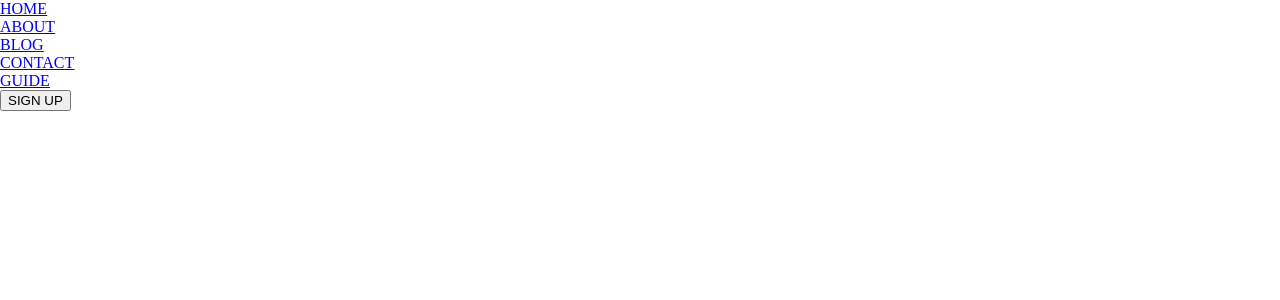
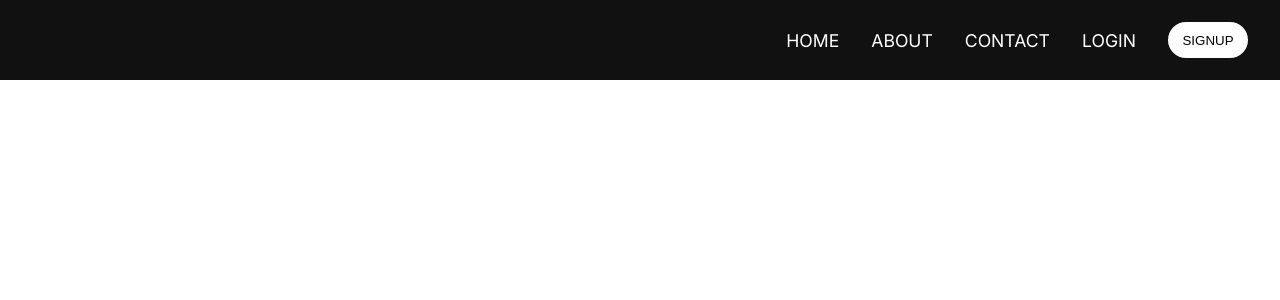
Before and after one commit to dev-triangle/roots-frontend, a React (Create React App) app: page /navbar in a window 1280 px wide. Shown: the top 300 px of the page. Built offline with nearby package versions, Linux system fonts and the light colour scheme.

Commit message:
navbar changed

```diff
--- a/package.json
+++ b/package.json
@@ -3,6 +3,9 @@
   "version": "0.1.0",
   "private": true,
   "dependencies": {
+    "@emotion/react": "^11.10.5",
+    "@emotion/styled": "^11.10.5",
+    "@mui/material": "^5.11.3",
     "@testing-library/jest-dom": "^5.16.5",
     "@testing-library/react": "^13.4.0",
     "@testing-library/user-event": "^13.5.0",
@@ -11,6 +14,7 @@
     "react-helmet": "^6.1.0",
     "react-icons": "^4.7.1",
     "react-router-dom": "^6.4.3",
+    "react-router-hash-link": "^2.4.3",
     "react-scripts": "5.0.1",
     "web-vitals": "^2.1.4"
   },
--- a/src/App.css
+++ b/src/App.css
@@ -1,3 +1,4 @@
 .App{
   overflow: hidden;
+  min-height: 100vh;
 }
--- a/src/components/Navbar/Navbar.css
+++ b/src/components/Navbar/Navbar.css
@@ -1,10 +1,182 @@
-.home_navbar{
-    width: 100%;
-    height: 15vh;
-    background: rgba(0,0,0,0.2);
+.navbar {
+  height: 80px;
+  position: fixed;
+  padding: 0 2rem;
+  z-index: 999;
+  top: 0;
+  width: 100%;
+  background: rgba(82, 40, 136, 0.1);
+  /* backdrop-filter: blur(10px); */
+  transition: .2s ease;
+}
+.nav__signup{
+  background-color: #FFFFFF;
+  width: 5rem;
+  height: 2.25rem;
+  border: #FFFFFF;
+  cursor: pointer;
+  border-radius: 20px;
+}
+.navbar__main {
+  height: 100%;
+  display: flex;
+  align-items: center;
+  justify-content: space-between;
+}
+
+.nav_logo img {
+  height: 100%;
+  width: 135px
+}
+
+.nav_title {
+  font-family: var(--primary-font);
+  font-size: 1.75rem;
+  font-weight: 500;
+  color: white;
+}
+
+.nav_contents {
+  display: flex;
+  align-items: center;
+  justify-content: center;
+  gap: 2rem;
+}
+
+.nav__link {
+  gap: 2.5rem;
+  font-family: var(--primary-font);
+  font-style: normal;
+  align-items: center;
+  color: #ffffff;
+  font-size: 1.1rem;
+  cursor: pointer;
+  font-weight: 400;
+}
+
+.nav__link:hover {
+  opacity: 1;
+}
+
+a {
+  text-decoration: none;
+}
+
+.nav_hamburger {
+  display: none;
+}
+
+.nav_btn {
+  outline: none;
+  padding: 10px 15px;
+  border: 2px solid #FFFFFF;
+  color: #FFFFFF;
+  border-radius: 10px;
+  text-align: center;
+  background: transparent;
+  font-family: var(--primary-font);
+  font-style: normal;
+  font-weight: 400;
+  font-size: 1.1rem;
+  cursor: pointer;
+}
+
+
+@media screen and (max-width: 1200px) {
+  .nav_contents {
+    gap: 1rem;
+  }
+  .nav__link {
+    font-size: 1rem;
+  }
+}
+
+@media screen and (max-width: 992px) {
+  .nav_hamburger {
+    border-radius: 30px;
+    display: flex;
+    align-items: center;
+    justify-content: center;
+    cursor: pointer;
+    width: 40px;
+    height: 40px;
     color: white;
+  }
+
+  .nav_contents, .nav_btn {
+    display: none;
+  }
+
+  .nav_logo img {
+    height: 100%;
+    width: 115px
+  }
+
+  .nam_menu_icon {
+    font-size: 1.75rem;
+    color: var(--tertiary-color);
+  }
+
+  .navbar__mob {
+    background-color: var(--primary-color);
+    height: 100%;
     display: flex;
-    justify-content: space-between;
+    flex-direction: column;
     align-items: center;
-    text-transform: uppercase;
+    justify-content: space-evenly;
+    padding: 0rem 7rem;
+    position: relative;
+  }
+
+  .navbar_mob_close {
+    position: absolute;
+    top: 3rem;
+    right: 3rem;
+    font-size: 2rem;
+    color: white;
+  }
+
+  .navbar__mobcontents {
+    flex: 0.6;
+    display: flex;
+    flex-direction: column;
+    align-items: center;
+    justify-content: center;
+    gap: 3rem;
+  }
+
+  .navmob__link {
+    gap: 2.5rem;
+    font-family: var(--primary-font);
+    font-style: normal;
+    align-items: center;
+    color: #ffffff;
+    font-size: 1.3rem;
+    cursor: pointer;
+    opacity: 0.6;
+    text-align: center;
+  }
+
+  .navmob__link:hover {
+    opacity: 1;
+  }
 }
+
+@media screen and (max-width: 600px) {
+  .navbar {
+    padding: 0 1rem;
+  }
+  .navbar__mob {
+    padding: 0 5rem;
+    position: relative;
+  }
+  .navbar_mob_close {
+    position: absolute;
+    top: 1.5rem;
+    right: 1.5rem;
+    font-size: 2rem;
+    color: #ffffff;
+    cursor: pointer;
+  }
+
+}
--- a/src/components/Navbar/Navbar.js
+++ b/src/components/Navbar/Navbar.js
@@ -1,65 +1,154 @@
-import React,{useState} from 'react'
-import { Link } from 'react-router-dom'
-import {RiCloseLine,RiMenu3Line } from "react-icons/ri";
-import './Navbar.css'
-const Navbar = () => {
-  const [toggleMenu, setToggleMenu] = useState(false);
+import React, { useState } from "react"
+import { useLocation } from 'react-router-dom'
+import Drawer from "@mui/material/Drawer"
+import { IoMenu, IoClose } from "react-icons/io5"
+import { NavLink as PageLink } from "react-router-dom"
+import { NavHashLink as NavLink } from "react-router-hash-link"
+import { useScrollPosition } from "../../hooks/useScrollPosition"
 
+import "./Navbar.css"
+
+function Navbar() {
+  const [drawer, setDrawer] = useState(false)
+
+  const handleDrawerOpen = () => {
+    setDrawer(true)
+  }
+
+  const handleDrawerClose = () => {
+    setDrawer(false)
+  }
+
+  const location = useLocation();
+  const scrollPosition = useScrollPosition()
+
+  // console.log(location.pathname)
+
+  const notHome = location.pathname.length > 1 ? true : false
+
+  const navStyleHome = {
+    background: scrollPosition > 300 ? "#111111" : "rgba(17, 17, 17, 0.1)",
+    boxShadow:
+      scrollPosition > 200 ? "0px 2px 9px rgba(0, 0, 0, 0.11)" : "none",
+    backdropFilter: 'blur(10px)'
+  }
+  const navStyle = {
+    background: scrollPosition > 300 ? "#111111" : "#111111",
+    boxShadow:
+      scrollPosition > 200 ? "0px 2px 9px rgba(0, 0, 0, 0.11)" : "none",
+    backdropFilter: 'none'
+  }
 
   return (
+    <div className="navbar" style={notHome ? navStyle : navStyleHome}>
+      <div className="navbar__main container">
+        <div className="nav_logo">
 
-    // <div>
+        </div>
+        <div className="nav_contents">
+          <NavLink
+            to="/"
+            className="nav__link"
+          >
+            HOME
+          </NavLink>
+          <NavLink
+            to="/#about"
+            className="nav__link"
+          >
+            ABOUT
+          </NavLink>
+          <PageLink
+            to="/contact"
+            className="nav__link"
+          >
+            CONTACT
+          </PageLink>
+          <PageLink
+            to="/login"
+            className="nav__link"
+          >
+            LOGIN
+          </PageLink>
+          <PageLink
+            to="/signup"
+            className="nav__link"
+          >
+            <button className="nav__signup">SIGNUP</button>
+          </PageLink>
 
-    //     <ul>
-    //     <li><Link to='/'>Homepage</Link></li>
-    //     <li><Link>About</Link></li>
-    //     <li><Link to='/places'>Destinations</Link></li>
-    //     <li><Link to='/guides'>Guides</Link></li>
-    //     <li><Link to='/signup'>Signup/login</Link></li>
-    //     </ul>
-    // </div>
-    <div className="home__navbar">
-    <div className="home__navbar-links">
+        </div>
 
-      <div className="home__navbar-links_container">
-      <Link to='/'><p><a href="#">HOME</a></p></Link>
-      <Link to='/'> <p><a href="#">ABOUT</a></p></Link>
-      <Link to='/'> <p><a href="#">BLOG</a></p></Link>
-      <Link to='/contact'> <p><a href="#t">CONTACT</a></p></Link>
-      <Link to='/guide'><p><a href="#">GUIDE</a></p></Link>
-      </div>
-    </div>
-    <div className="home__navbar-sign">
-
-      <Link to ='/signup'><button type="button">SIGN UP</button></Link>
-    </div>
-    <div className="home__navbar-menu">
-      {toggleMenu
-        ? <RiCloseLine color="#fff" size={27} onClick={() => setToggleMenu(false)} />
-        : <RiMenu3Line color="#fff" size={27} onClick={() => setToggleMenu(true)} />}
-      {toggleMenu && (
-      <div className="home__navbar-menu_container scale-up-center">
-         <div className="home__navbar-links">
-
-      <div className="home__navbar-links_container">
-      <Link to='/'><p><a href="#">HOME</a></p></Link>
-      <Link to='/places'> <p><a href="#">DESTINATION</a></p></Link>
-      <Link to='/'> <p><a href="#">BLOG</a></p></Link>
-      <Link to='/contact'> <p><a href="#">CONTACT</a></p></Link>
-      <Link to='/'><p><a href="#">LOGIN</a></p></Link>
+        <div className="nav_hamburger" onClick={handleDrawerOpen}>
+          <IoMenu className="nam_menu_icon" />
+        </div>
       </div>
 
+      <Drawer
+        disableScrollLock={true}
+        anchor="left"
+        open={drawer}
+        onClose={handleDrawerClose}
+        sx={{
+          borderRadius: 20,
+          width: "90%",
+        }}
+      >
+        <div className="navbar__mob">
+          <div className="navbar_mob_close" onClick={handleDrawerClose}>
+            <IoClose />
+          </div>
+          <div className="navbar__mobcontents">
+            <NavLink
+              data-aos="fade-right"
+              data-aos-duration="200"
+              to="/#home"
+              onClick={handleDrawerClose}
+              className="navmob__link"
+            >
+              Home
+            </NavLink>
+            <NavLink
+              data-aos="fade-right"
+              data-aos-duration="400"
+              to="/#about"
+              onClick={handleDrawerClose}
+              className="navmob__link"
+            >
+              About
+            </NavLink>
+            <PageLink
+              data-aos="fade-right"
+              data-aos-duration="600"
+              to="/contact"
+              onClick={handleDrawerClose}
+              className="navmob__link"
+            >
+              Contact
+            </PageLink>
+            <PageLink
+              data-aos="fade-right"
+              data-aos-duration="800"
+              to="/login"
+              onClick={handleDrawerClose}
+              className="navmob__link"
+            >
+              Login
+            </PageLink>
+            <PageLink
+              data-aos="fade-right"
+              data-aos-duration="1000"
+              to="/signup"
+              onClick={handleDrawerClose}
+              className="navmob__link"
+            >
+              <button className="nav__signup">SIGNUP</button>
+            </PageLink>
+
+          </div>
+        </div>
+      </Drawer>
     </div>
-    <div className="home__navbar-sign">
-
-      <button type="button">SIGN UP</button>
-    </div>
-      </div>
-      )}
-    </div>
-  </div>
-
-
   )
 }
 
```
Also changed, not shown: 1 other file (tests, documents, lock files or other folders).
